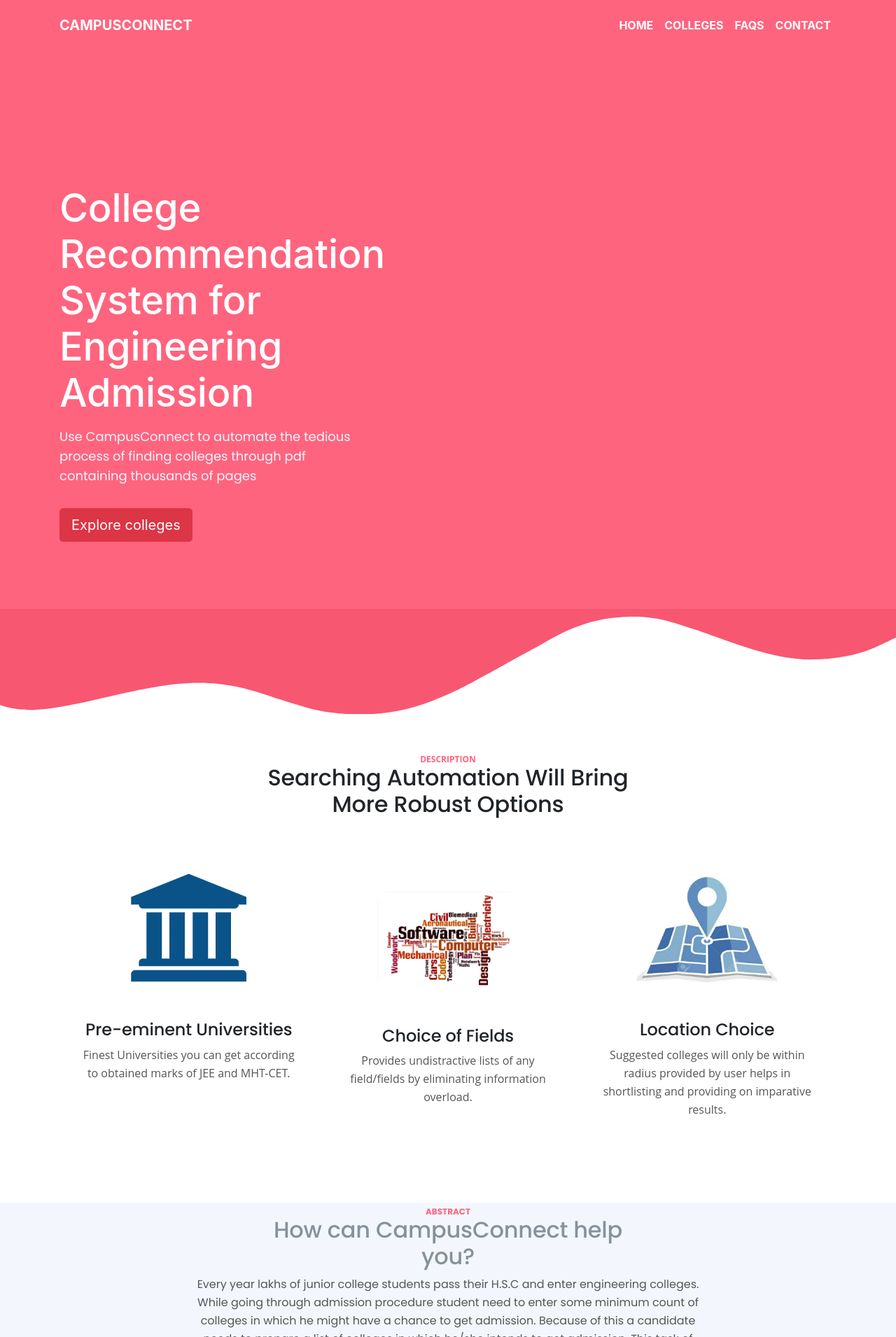
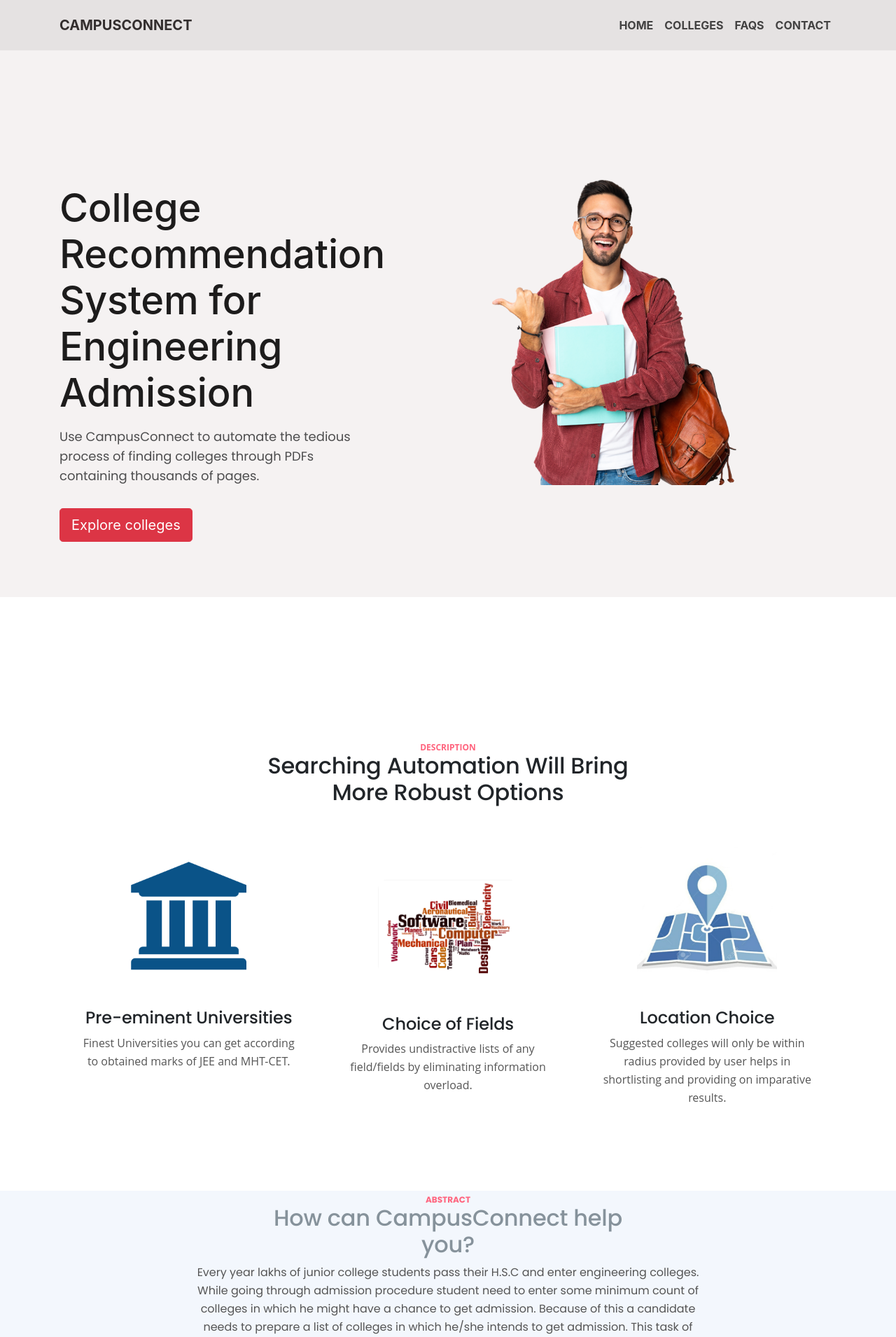
Before and after one commit to Rohini003/CampusConnectV2, a Flask app: page / in a window 1280 px wide. Shown: the top 1910 px of the page at 70% size. Run offline with Flask 2, Linux system fonts and the light colour scheme; some libraries are stand-ins or nearby versions.

Commit message:
Change in frontend and added image on home page

```diff
--- a/app.py
+++ b/app.py
@@ -74,8 +74,82 @@ conn.commit()
 print("clg insertion successfull")
 """
 
+#commenting feature
+# Database table creation (Run once)
+'''
+db.execute("""
+CREATE TABLE IF NOT EXISTS users(
+id INTEGER PRIMARY KEY AUTOINCREMENT NOT NULL,
+name TEXT,
+email TEXT,
+password TEXT
+);""")
 
+db.execute("""
+CREATE TABLE IF NOT EXISTS comments(
+id INTEGER PRIMARY KEY AUTOINCREMENT NOT NULL,
+text TEXT NOT NULL,
+created_at TIMESTAMP DEFAULT CURRENT_TIMESTAMP
+);""")
 
+db.execute("""
+CREATE TABLE IF NOT EXISTS replies(
+id INTEGER PRIMARY KEY AUTOINCREMENT NOT NULL,
+comment_id INTEGER NOT NULL,
+text TEXT NOT NULL,
+created_at TIMESTAMP DEFAULT CURRENT_TIMESTAMP,
+FOREIGN KEY (comment_id) REFERENCES comments(id) ON DELETE CASCADE
+);""")
+'''
+
+#Routes for commenting
+
+# Function to add comment
+'''
+@app.route('/add_comment', methods=['POST'])
+def add_comment():
+    data = request.get_json()
+    text = data['text']
+
+    db.execute("INSERT INTO comments (text) VALUES (?)", (text,))
+    conn.commit()
+    return jsonify({"message": "Comment added!"})
+
+# Function to add reply
+@app.route('/add_reply', methods=['POST'])
+def add_reply():
+    data = request.get_json()
+    comment_id = data['comment_id']
+    text = data['text']
+
+    db.execute("INSERT INTO replies (comment_id, text) VALUES (?, ?)", (comment_id, text))
+    conn.commit()
+    return jsonify({"message": "Reply added!"})
+
+# Function to get comments and replies
+@app.route('/get_comments', methods=['GET'])
+def get_comments():
+    db.execute("SELECT * FROM comments")
+    comments = db.fetchall()
+
+    response = []
+    for comment in comments:
+        comment_id, text, created_at = comment
+        db.execute("SELECT text FROM replies WHERE comment_id=?", (comment_id,))
+        replies = db.fetchall()
+        response.append({
+            "id": comment_id,
+            "text": text,
+            "created_at": created_at,
+            "replies": [{"text": reply[0]} for reply in replies]
+        })
+
+    return jsonify({"comments": response})
+
+if __name__ == '__main__':
+    app.run(debug=True)
+
+'''
 # APP ROUTES
 
 @app.route("/")
--- a/static/styles.css
+++ b/static/styles.css
@@ -1,13 +1,13 @@
 /*footer*/
-.col_white_amrc { color:#FFF;}
+.col_white_amrc { color:#2e2d2d;}
 footer { width:100%; background-color:#263238; min-height:250px; padding:10px 0px 25px 0px ;}
 .pt2 { padding-top:40px ; margin-bottom:20px ;}
-footer p { font-size:13px; color:#CCC; padding-bottom:0px; margin-bottom:8px;}
+footer p { font-size:13px; color:#1f1e1e; padding-bottom:0px; margin-bottom:8px;}
 .mb10 { padding-bottom:15px ;}
 .footer_ul_amrc { margin:0px ; list-style-type:none ; font-size:14px; padding:0px 0px 10px 0px ; }
 .footer_ul_amrc li {padding:0px 0px 5px 0px;}
-.footer_ul_amrc li a{ color:#CCC;}
-.footer_ul_amrc li a:hover{ color:#fff; text-decoration:none;}
+.footer_ul_amrc li a{ color:#252424;}
+.footer_ul_amrc li a:hover{ color:#918c8c; text-decoration:none;}
 .fleft { float:left;}
 .padding-right { padding-right:10px; }
 
@@ -735,7 +735,7 @@ input[type='checkbox'] {
 /*    02. Header     */
 /*********************/
 .header {
-	background-color:#ff647e;
+	background-color:#f5f2f2;
 }
 
 .header .header-content {
@@ -750,14 +750,14 @@ input[type='checkbox'] {
 
 .header h1 {
 	margin-bottom: 1rem;
-	color: #fff;
+	color: #1d1c1c;
 	font-size: 2.5rem;
 	line-height: 3rem;
 }
 
 .header .p-large {
 	margin-bottom: 2rem;
-	color: #f3f7fd;
+	color: #4d4d4e;
 }
 
 .header .btn-solid-lg {
@@ -1038,7 +1038,7 @@ input[type='checkbox'] {
 .footer {
 	padding-top: 3rem;
 	padding-bottom: 0.5rem;
-	background-color:#ff647e;
+	background-color:#e4dddee0;
 }
 
 .footer .footer-col {
@@ -1047,12 +1047,12 @@ input[type='checkbox'] {
 
 .footer h4 {
 	margin-bottom: 0.625rem;
-	color: #fff;
+	color: #d4d1d1;
 }
 
 .footer .list-unstyled,
 .footer p {
-	color: #f3f7fd;
+	color: #323233;
 }
 
 .footer .footer-col.middle .list-unstyled .fas {
@@ -1488,27 +1488,29 @@ input[type='checkbox'] {
 
 
 /* NAVBAR MASTI TRANSPARENT*/
+
 .navbar {
     transition: all 0.4s;
-	background-color:#ff647e;
+	background-color:#d1d0d075;
 }
 
 .navbar .nav-link {
-    color: #fff;
+    color: #424141;
 }
 
 .navbar .nav-link:hover,
 .navbar .nav-link:focus {
-    color: #fff;
+    color: #302e2e;
     text-decoration: none;
 }
 
 .navbar .navbar-brand {
-    color: #fff;
+    color: #332e2e;
 }
 
 
 /* Change navbar styling on scroll */
+
 .navbar.active {
     background:#ff647e;
     box-shadow: 1px 2px 10px rgba(0, 0, 0, 0.6);
@@ -1550,3 +1552,14 @@ input[type='checkbox'] {
     font-size: 30px; /* Increase font size */
     border-radius: 8px; /* Optional: Make corners more rounded */
 }
+/*  front image */
+.hero-image {
+    display: flex;
+    justify-content: flex-end; /* Moves image to the right */
+    align-items: center; /* Vertically centers the image */
+    width: 55%;
+}
+
+.text-container {
+    text-align: left; /* Ensures text stays left-aligned */
+}
--- a/templates/index.html
+++ b/templates/index.html
@@ -9,36 +9,38 @@ Homepage
 <header id="header" class="header">
     <div class="header-content">
         <div class="container">
-            <div class="row">
+            <div class="row align-items-center">
+                <!-- Left Side: Text Content -->
                 <div class="col-lg-6 col-xl-5">
                     <div class="text-container">
                         <h1>College Recommendation System for Engineering Admission</h1>
-                        <p class="p-large poppins">Use CampusConnect to automate the tedious process of finding colleges
-                            through pdf containing thousands of pages</p>
-
+                        <p class="p-large poppins">
+                            Use CampusConnect to automate the tedious process of finding colleges through PDFs
+                            containing thousands of pages.
+                        </p>
                         <a href="http://127.0.0.1:5000/details" class="btn btn-danger btn-lg btn-custom" role="button">
                             Explore colleges
                         </a>
+                    </div>
+                </div> <!-- end of col -->
 
+                <!-- Right Side: Image -->
+                <div class="col-lg-6 col-xl-7 d-flex justify-content-center">
+                    <div class="hero-image">
+                        <img src="http://127.0.0.1:5000/static/07.png" alt="student" class="img-fluid">
+                    </div>
+                </div> <!-- end of col -->
+            </div> <!-- end of row -->
+        </div> <!-- end of container -->
+    </div> <!-- end of header-content -->
+</header> <!-- end of header -->
 
-                    </div> <!-- end of col -->
-                    <div class="col-lg-6 col-xl-7">
-                        <div class="image-container">
-                            <div class="img-wrapper">
-                                <img class="img-fluid main-img" src="" alt="">
-                            </div> <!-- end of img-wrapper -->
-                        </div> <!-- end of image-container -->
-                    </div> <!-- end of col -->
-                </div> <!-- end of row -->
-            </div> <!-- end of container -->
-        </div> <!-- end of header-content -->
-</header> <!-- end of header -->
 <svg class="header-frame" data-name="Layer 1" xmlns="http://www.w3.org/2000/svg" preserveAspectRatio="none"
     viewBox="0 0 1920 310">
     <defs>
         <style>
             .cls-1 {
-                fill: #f85772;
+                fill: #ffffff;
             }
         </style>
     </defs>
--- a/templates/suggestions.html
+++ b/templates/suggestions.html
@@ -5,7 +5,7 @@ suggestions
 {% endblock %}
 
 {% block main %}
-    <h1>Best college suggestions_</h1>
+    <h1></h1>
     <br>
     <div class="m-5"><!--table-responsive-->
         <table class="table-content"><!--table table-bordered table-dark table-responsive table-hover-->
```
Also changed, not shown: templates/details.html (+5 -5 lines), database.db, static/07.png (added).
